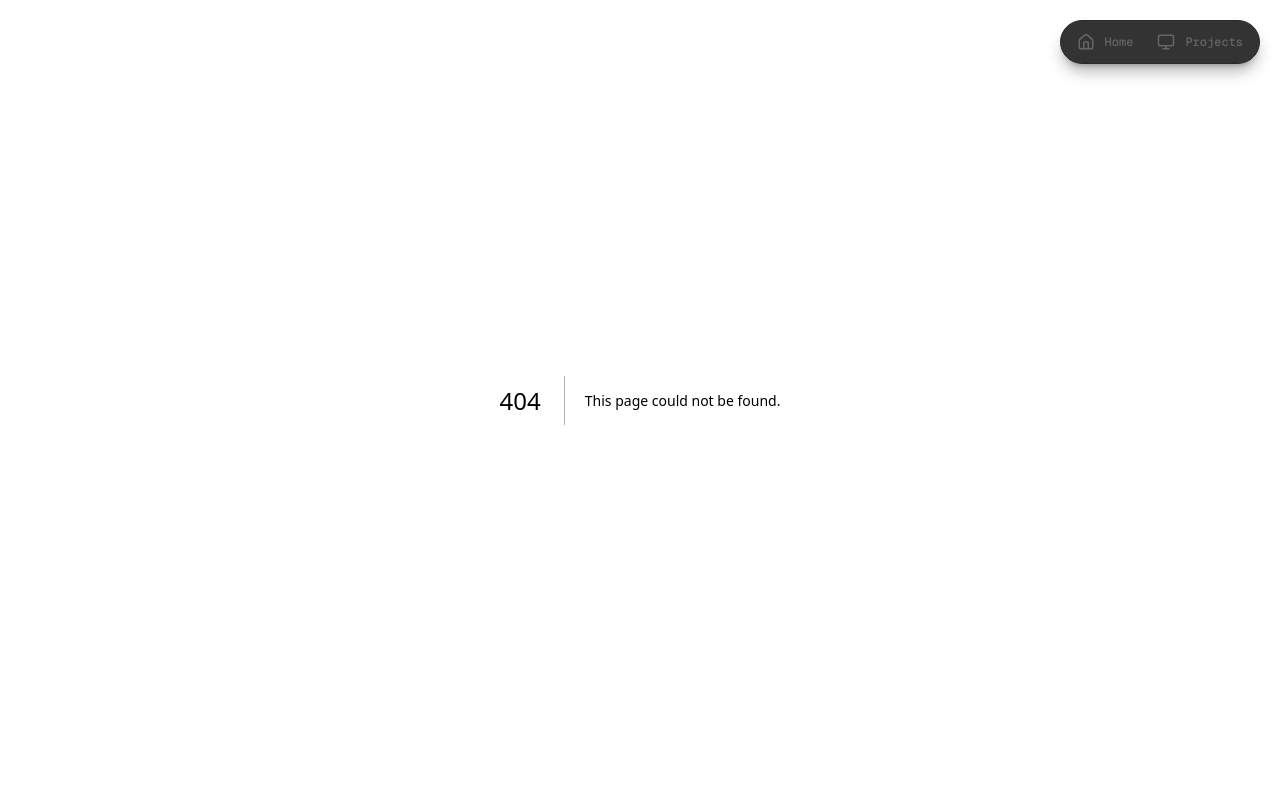
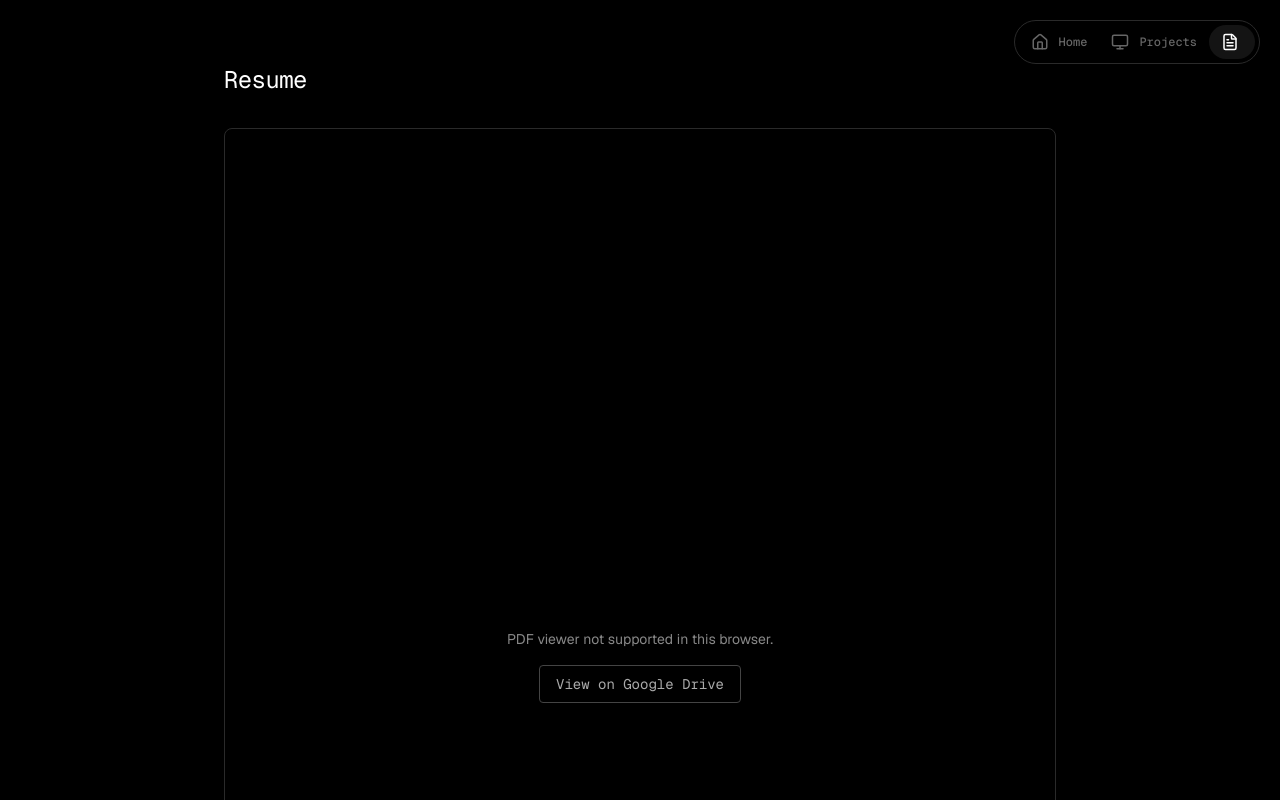
Before and after one commit to meanmachine889/yxsh, a Next.js app: page /resume in a window 1280 px wide. Before the commit this address had no page. Shown: the top 800 px of the page. Built offline with nearby package versions, Linux system fonts and the light colour scheme.

Commit message:
added a resume page

```diff
--- a/app/components/FloatingNav.tsx
+++ b/app/components/FloatingNav.tsx
@@ -3,7 +3,7 @@
 import { usePathname } from "next/navigation";
 import Link from "next/link";
 import { useState } from "react";
-import { House, Monitor } from "lucide-react";
+import { House, Monitor, FileText } from "lucide-react";
 
 function HomeIcon() {
   return (
@@ -17,6 +17,12 @@ function ProjectsIcon() {
   );
 }
 
+function ResumeIcon() {
+  return (
+    <FileText size={18} />
+  );
+}
+
 export default function FloatingNav() {
   const pathname = usePathname();
   const [hoveredItem, setHoveredItem] = useState<string | null>(null);
@@ -24,6 +30,7 @@ export default function FloatingNav() {
   const items = [
     { id: "home", label: "Home", href: "/", icon: HomeIcon },
     { id: "projects", label: "Projects", href: "/projects", icon: ProjectsIcon },
+    { id: "resume", label: "Resume", href: "/resume", icon: ResumeIcon },
   ];
 
   return (
--- /dev/null
+++ b/app/components/ResumeViewer.tsx
@@ -0,0 +1,37 @@
+"use client";
+
+const RESUME_DRIVE_LINK =
+  "https://drive.google.com/file/d/1gcJPKYqwmLngCaruuUED1utYBywRZB6k/view?usp=drive_link";
+
+export default function ResumeViewer() {
+  return (
+    <div className="w-full flex flex-col items-center gap-4 sm:gap-6">
+      <div className="w-full aspect-[8.5/11] rounded-lg overflow-hidden border border-[#2a2a2a]">
+        <object
+          data="/resume.pdf#view=FitH"
+          type="application/pdf"
+          className="w-full h-full"
+        >
+          <div className="flex flex-col items-center justify-center h-full gap-4 text-[#888]">
+            <p className="text-sm">PDF viewer not supported in this browser.</p>
+            <a
+              href={RESUME_DRIVE_LINK}
+              target="_blank"
+              rel="noopener noreferrer"
+              className="text-sm border border-[#444] hover:border-white text-[#aaa] hover:text-white transition-colors px-4 py-2 rounded font-[family-name:var(--font-geist-mono)]"
+            >
+              View on Google Drive
+            </a>
+          </div>
+        </object>
+      </div>
+      <a
+        href="/resume.pdf"
+        download
+        className="text-xs border border-[#444] hover:border-white text-[#aaa] hover:text-white transition-colors px-4 py-2 rounded font-[family-name:var(--font-geist-mono)] mb-4"
+      >
+        Download Resume
+      </a>
+    </div>
+  );
+}
--- /dev/null
+++ b/app/resume/page.tsx
@@ -0,0 +1,19 @@
+import type { Metadata } from "next";
+import ResumeViewer from "../components/ResumeViewer";
+
+export const metadata: Metadata = {
+  title: "Resume",
+};
+
+export default function ResumePage() {
+  return (
+    <main className="flex flex-col items-center min-h-screen bg-black text-white font-[family-name:var(--font-geist-sans)]">
+      <div className="w-full max-w-5xl px-4 sm:px-10 lg:px-24 md:pt-16 pt-20 pb-8 sm:pb-12">
+        <h1 className="text-xl sm:text-2xl tracking-tight mb-6 sm:mb-8 font-[family-name:var(--font-geist-mono)]">
+          Resume
+        </h1>
+        <ResumeViewer />
+      </div>
+    </main>
+  );
+}
```
Also changed, not shown: 1 other file (tests, documents, lock files or other folders).
